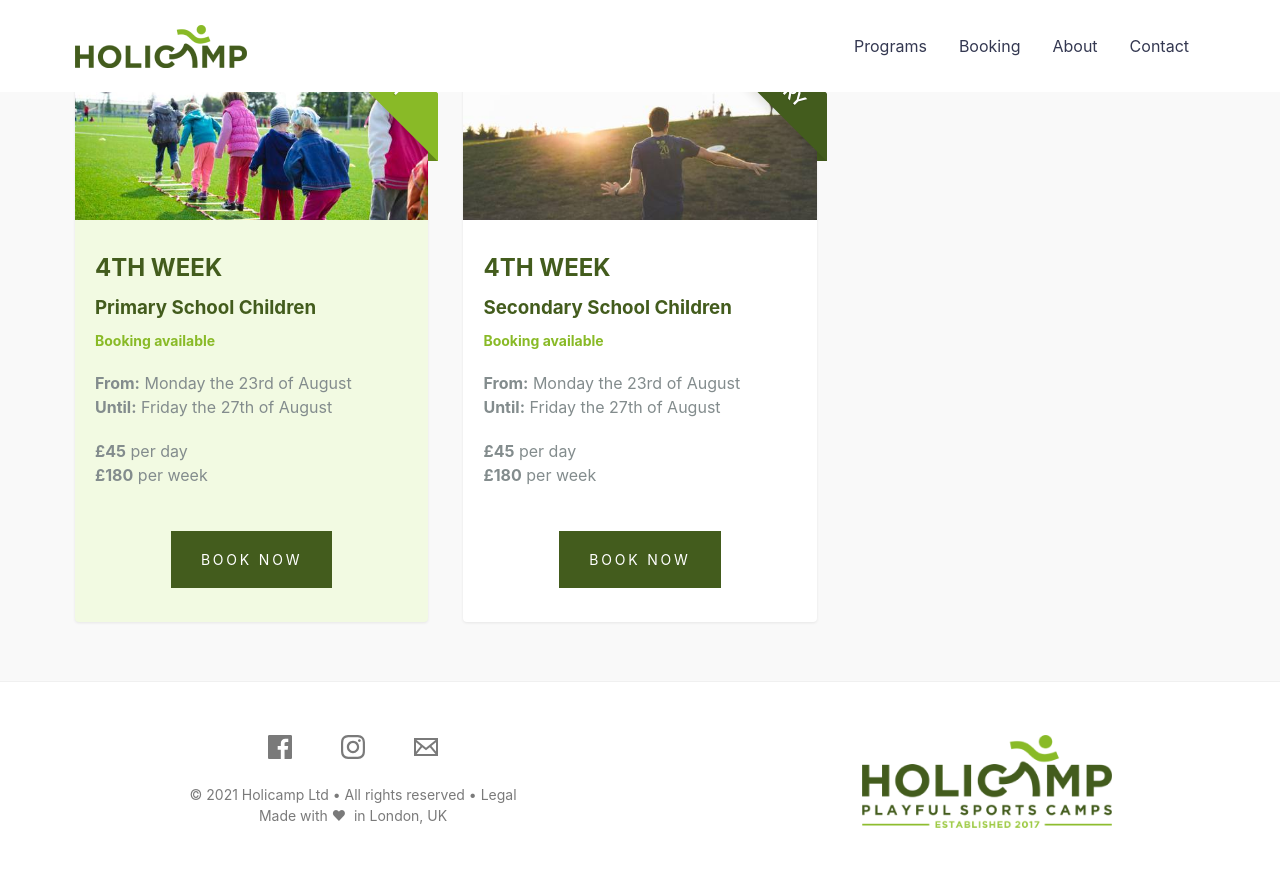
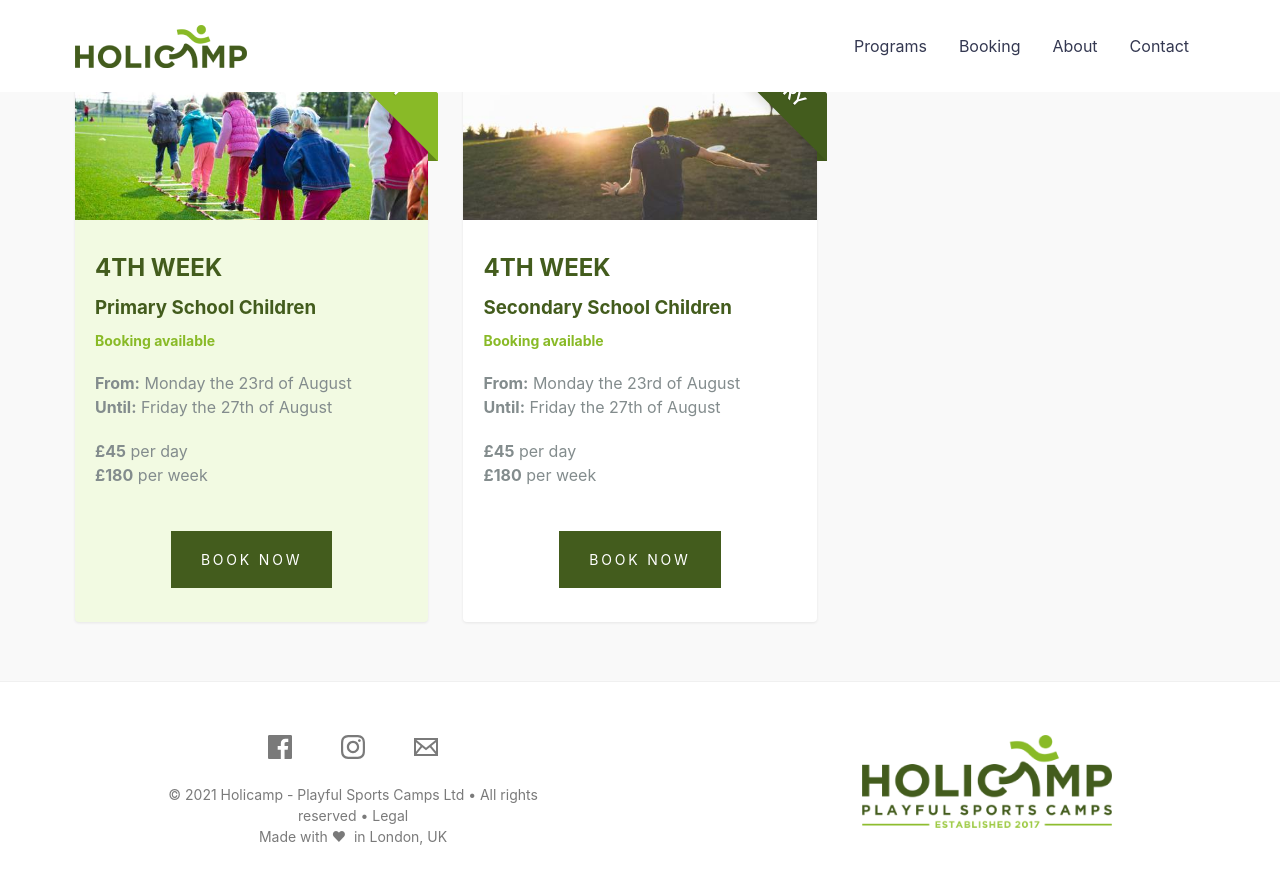
Before and after one commit to holicamp/holicamp.github.io, a Jekyll site: the page built from index.md, in a window 1280 px wide and 900 px high, scrolled down 4298 px. Shown: the top 884 px of the window. Built offline with Jekyll 4.4.1, drawn with Linux system fonts in a browser that asks for light colours; nearby versions of some CDN libraries; comment, search, counter and statistics services are not loaded.

```diff
--- a/_config.yml
+++ b/_config.yml
@@ -1,7 +1,7 @@
-title: Holicamp
+title: Holicamp - Playful Sports Camps
 author: holicamp
 email: hello@holicamp.org.uk
-description: Playful Sports Camps - We are on a mission to offer various holiday camps in London for kids from 6 years old (primary school) up to 14 years old (secondary school).
+description: Holiday play-schemes for children in London, UK - We are on a mission to offer various holiday camps in London for kids from 6 years old (primary school) up to 14 years old (secondary school).
 baseurl: ""
 url: "https://holicamp.org.uk"
 google_tag_manager: "UA-90339029-2"
```
Also changed, not shown: assets/site.webmanifest.
